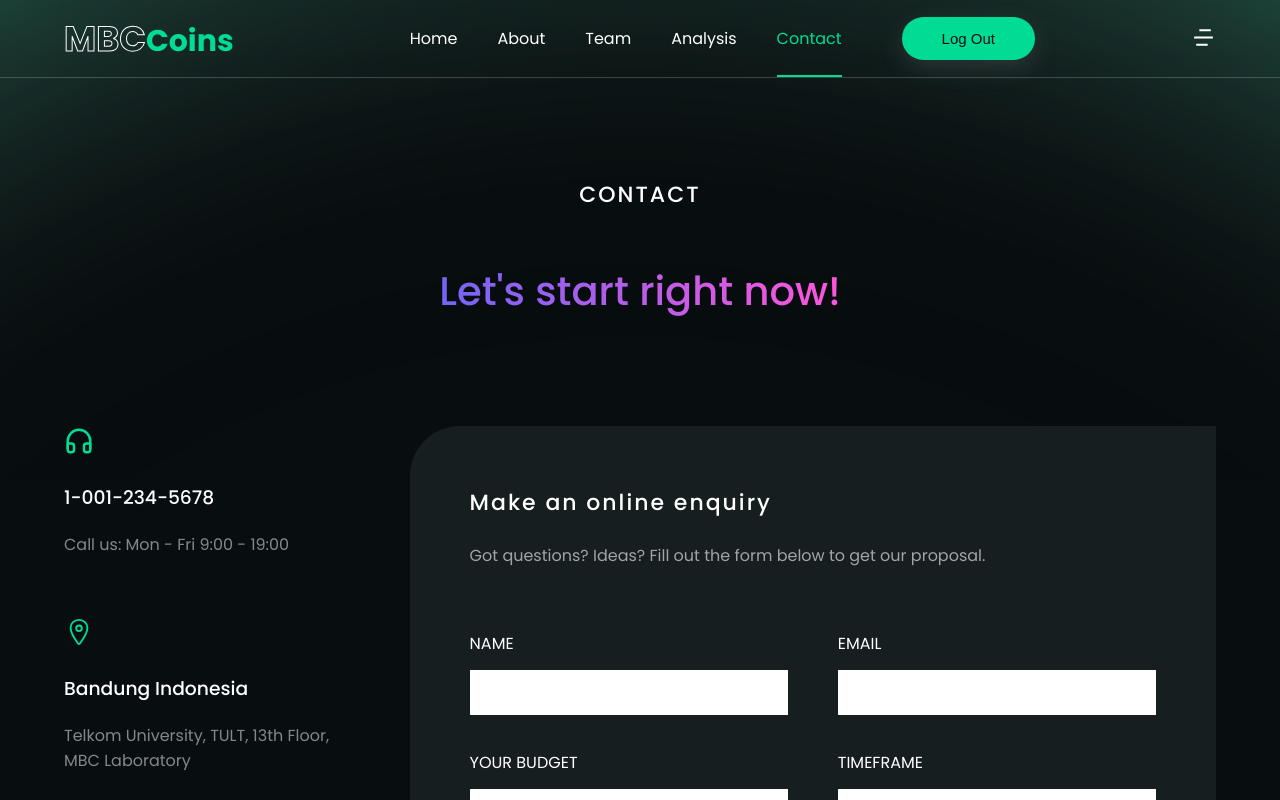
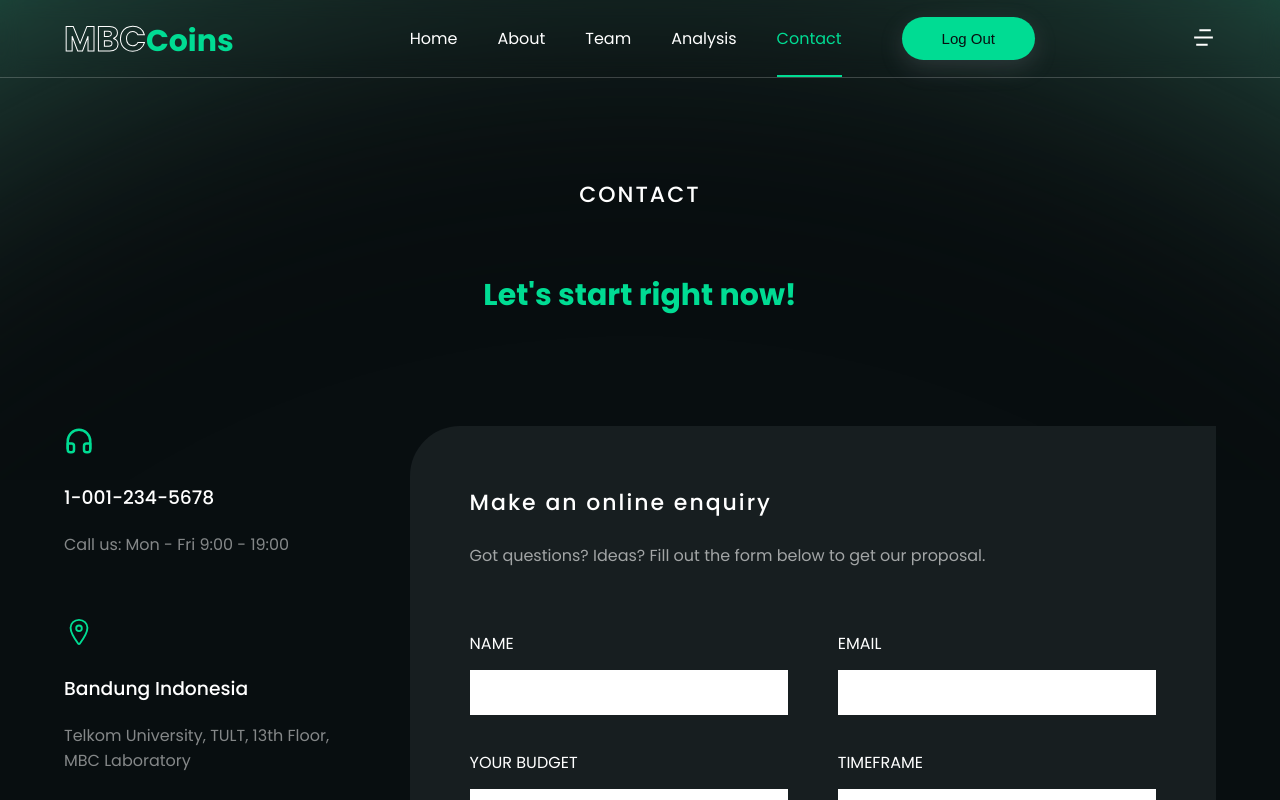
Before and after one commit to sunil9813/Creative-Agency-UI-Next-JS-, a Next.js app: page /contact in a window 1280 px wide. Shown: the top 800 px of the page. Built offline with nearby package versions, Linux system fonts and the light colour scheme.

Commit message:
Fiks Bangeet

```diff
--- a/sections/Contact.js
+++ b/sections/Contact.js
@@ -1,4 +1,4 @@
-import { Title, TitleSm } from "@/components/common/Title"
+import { Title, TitleLogo, TitleSm } from "@/components/common/Title"
 import React from "react"
 import { AiFillBehanceCircle, AiFillInstagram, AiFillLinkedin } from "react-icons/ai"
 import { BiUserCircle } from "react-icons/bi"
@@ -14,7 +14,7 @@ const Contact = () => {
           <div className='heading-title'>
             <TitleSm title='CONTACT' /> <br />
             <br />
-            <Title title="Let's start right now!" className='title-bg' />
+            <TitleLogo caption="Let's start right now!" className='title-bg' />
           </div>
           <div className='content py flex1'>
             <div className='left w-30'>
```
